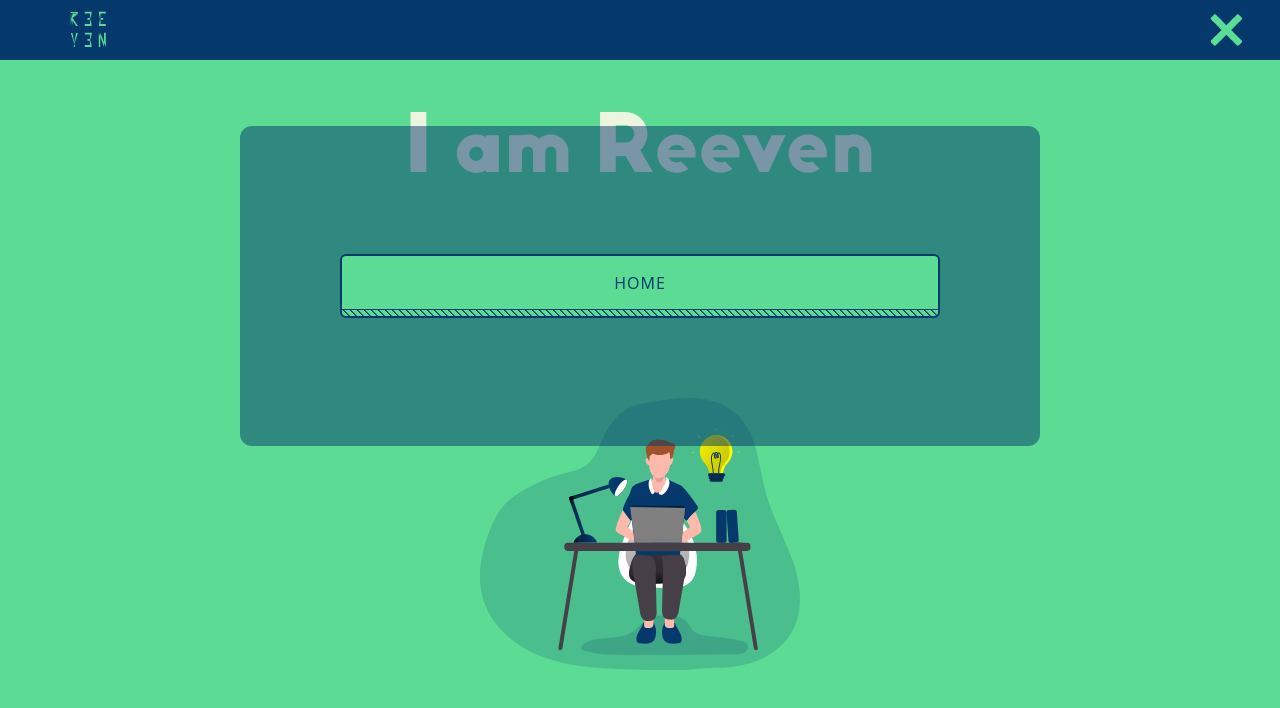
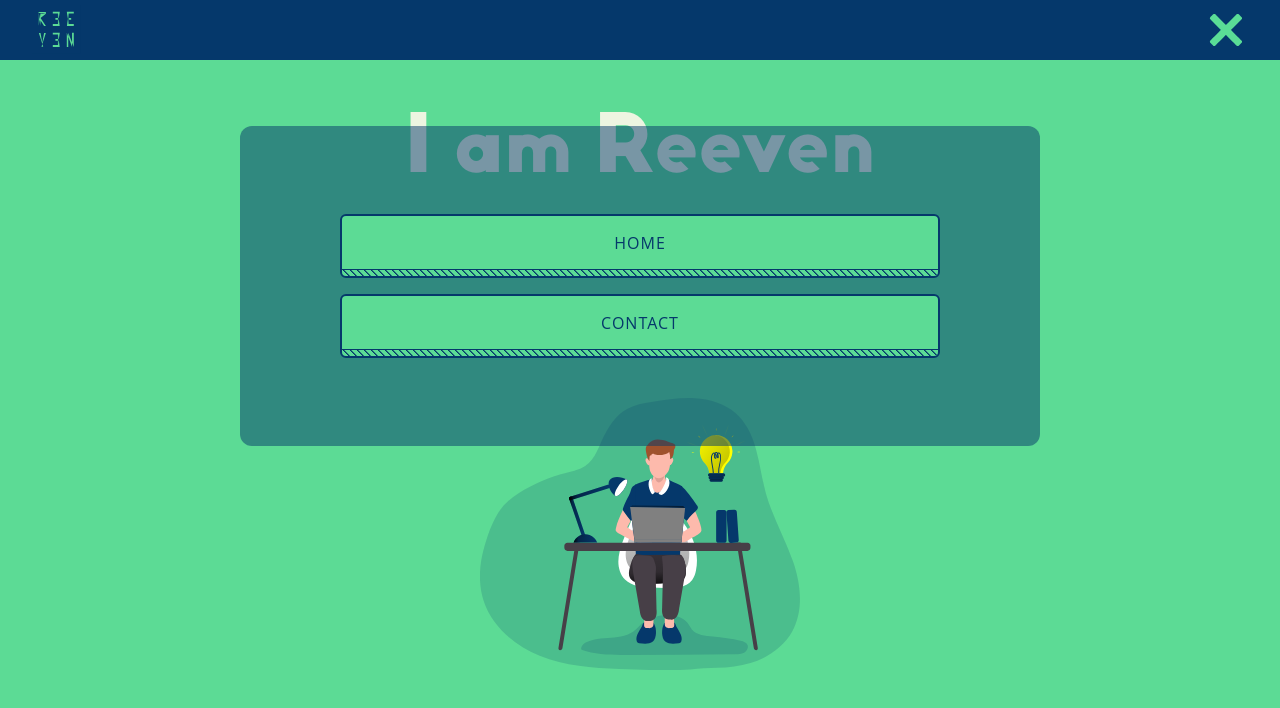
Before and after one commit to reeveng/site, a React (Create React App) app: page /projects/1 in a window 1280 px wide. Both pictures are taken after a click on the icon 1226 px from the left and 30 px from the top of the page. Shown: the top 708 px of the page. Built offline with nearby package versions, Linux system fonts and the light colour scheme.

Commit message:
fix logo issue

```diff
--- a/src/App.js
+++ b/src/App.js
@@ -8,7 +8,12 @@ import Home from './pages/Home';
 import NotFound from './pages/NotFound';
 import Project from './pages/Project';
 
+// function getEmail() {
+//   console.log("%cYou're welcome ;) govaertreeven@gmail.com")
+// }
+
 function App() {
+  // console.log("%cHey, do you have questions? run `getEmail()`", "")
   return (
     <div className="app">
       <Switch>
--- a/src/components/Nav.js
+++ b/src/components/Nav.js
@@ -30,17 +30,9 @@ const Nav = ({ smallNav }) => {
             Home
           </NavButton>
         </Link>
-        {/*     <Link to="/#about">
-          <NavButton >
-            About
-          </NavButton>
-        </Link>
-
-        <Link to="/#projects">
-          <NavButton>
-            Projects
-          </NavButton>
-        </Link> */}
+        <a href="mailto:govaertreeven@gmail.com">
+          <NavButton>Contact</NavButton>
+        </a>
       </div >
     );
   }
@@ -64,18 +56,9 @@ const Nav = ({ smallNav }) => {
               Home
             </NavButton>
           </Link>
-
-          {/* <Link to="/#about">
-            <NavButton >
-              About
-            </NavButton>
-          </Link>
-
-          <Link to="/#projects">
-            <NavButton>
-              Projects
-            </NavButton>
-          </Link> */}
+          <a href="mailto:govaertreeven@gmail.com">
+            <NavButton>Contact</NavButton>
+          </a>
         </div>
       </>
     );
@@ -100,18 +83,9 @@ const Nav = ({ smallNav }) => {
               Home
             </NavButton>
           </Link>
-
-          {/* <Link to="/#about">
-            <NavButton >
-              About
-            </NavButton>
-          </Link>
-
-          <Link to="/#projects">
-            <NavButton>
-              Projects
-            </NavButton>
-          </Link> */}
+          <a href="mailto:govaertreeven@gmail.com">
+            <NavButton>Contact</NavButton>
+          </a>
         </div>
       </>
     );
@@ -119,7 +93,7 @@ const Nav = ({ smallNav }) => {
   return (
     <>
       <div className={`nav ${smallNav ? "always-top-nav" : ""}`}>
-        <Link to="/" className="logo"><Logo className="logo" /></Link>
+        <Link to="/" className="logo" style={{ "margin": "0px" }}><Logo className="logo" /></Link>
         {nav}
       </div>
     </>
--- a/src/styles/components/_nav.scss
+++ b/src/styles/components/_nav.scss
@@ -143,3 +143,9 @@
     display: flex;
   }
 }
+
+.nav {
+  a {
+    margin-bottom: 1rem;
+  }
+}
--- a/src/styles/pages/_home.scss
+++ b/src/styles/pages/_home.scss
@@ -191,6 +191,8 @@
       }
 
       img {
+        width: 32px;
+        height: 32px;
         filter: brightness(0) saturate(100%) invert(94%) sepia(9%) saturate(256%) hue-rotate(42deg) brightness(98%)
           contrast(102%);
       }
@@ -200,9 +202,25 @@
   .social-title {
     font-size: 2.5rem;
     font-family: 'big-john';
-    margin-top: 5rem;
     display: block;
     text-align: center;
     width: 100%;
   }
 }
+
+@media screen and (max-width: 767px) {
+  .social-section {
+    .social-content {
+      div {
+        margin: 0 0.5rem;
+        a {
+          padding: 1rem;
+        }
+        img {
+          width: 24px;
+          height: 24px;
+        }
+      }
+    }
+  }
+}
```
